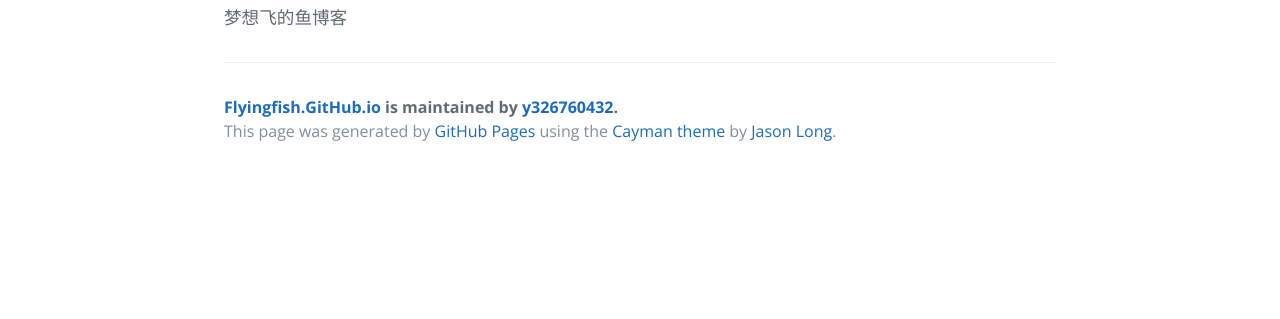
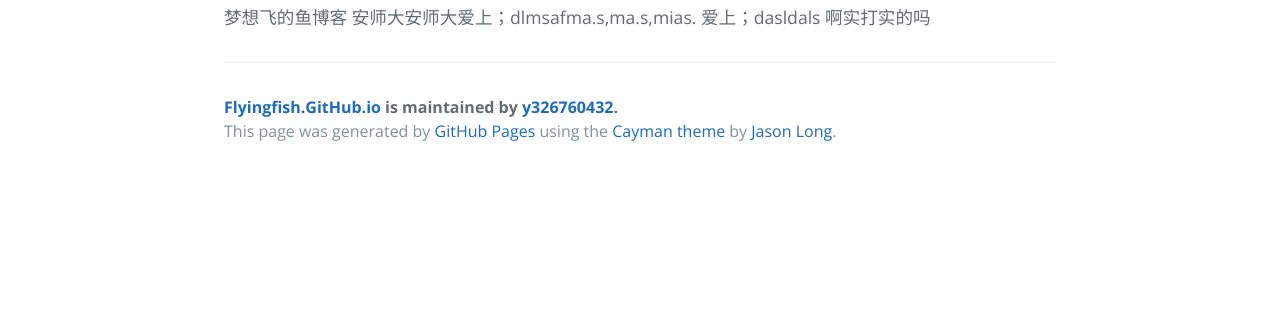
Before and after one commit to y326760432/flyingfish.github.io, a plain HTML site: page index.html in a window 1280 px wide. Shown: the part 481-800 px from the top of the page. Drawn offline with nearby package versions, Linux system fonts and the light colour scheme.

Commit message:
Create gh-pages branch via GitHub

```diff
--- a/index.html
+++ b/index.html
@@ -22,7 +22,9 @@
       <h1>
 <a id="flyingfishgithubio" class="anchor" href="#flyingfishgithubio" aria-hidden="true"><span class="octicon octicon-link"></span></a>flyingfish.github.io</h1>
 
-<p>梦想飞的鱼博客</p>
+<p>梦想飞的鱼博客
+安师大安师大爱上；dlmsafma.s,ma.s,mias. 爱上；dasldals
+啊实打实的吗</p>
 
       <footer class="site-footer">
         <span class="site-footer-owner"><a href="https://github.com/y326760432/flyingfish.github.io">Flyingfish.GitHub.io</a> is maintained by <a href="https://github.com/y326760432">y326760432</a>.</span>
--- a/params.json
+++ b/params.json
@@ -1 +1 @@
-{"name":"Flyingfish.GitHub.io","tagline":"梦想飞的鱼博客","body":"# flyingfish.github.io\r\n梦想飞的鱼博客\r\n","google":"","note":"Don't delete this file! It's used internally to help with page regeneration."}
+{"name":"Flyingfish.GitHub.io","tagline":"梦想飞的鱼博客","body":"# flyingfish.github.io\r\n梦想飞的鱼博客\r\n安师大安师大爱上；dlmsafma.s,ma.s,mias. 爱上；dasldals\r\n啊实打实的吗","google":"","note":"Don't delete this file! It's used internally to help with page regeneration."}
```
